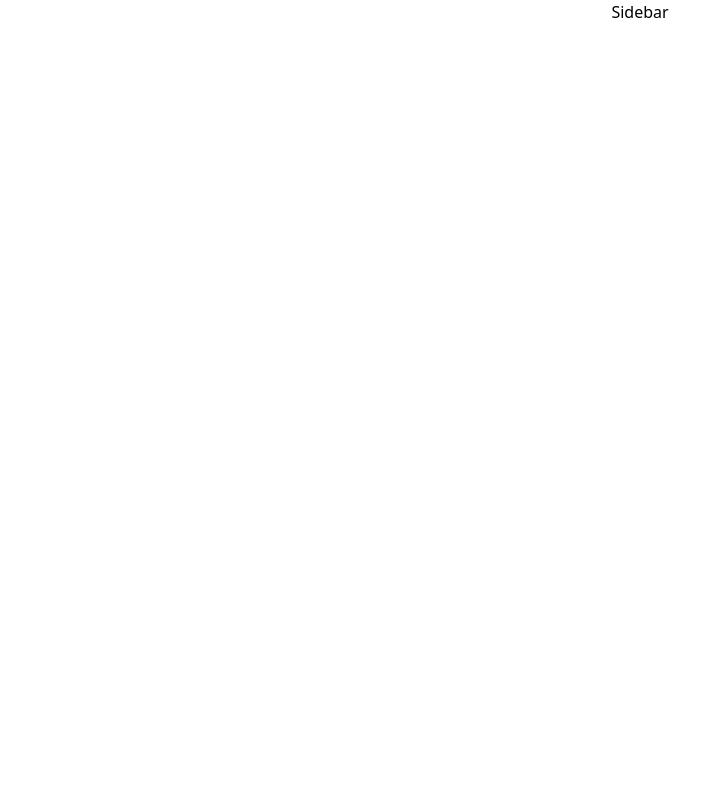
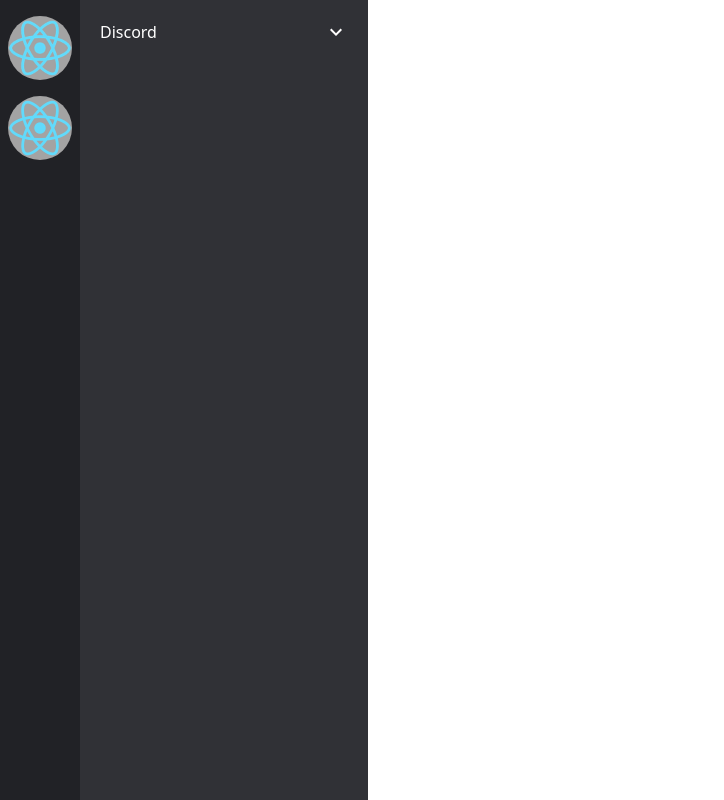
Before and after one commit to kumaotto/discord_clone, a React (Create React App) app: page / in a window 1280 px wide. Shown: the whole page, without its empty margins (0-724 px from the left). Built offline with nearby package versions, Linux system fonts and the light colour scheme; the HTML template or start-up script is replaced by a standard one.

Commit message:
fix sidebar

```diff
--- a/package.json
+++ b/package.json
@@ -3,6 +3,10 @@
   "version": "0.1.0",
   "private": true,
   "dependencies": {
+    "@emotion/react": "^11.10.6",
+    "@emotion/styled": "^11.10.6",
+    "@mui/icons-material": "^5.11.16",
+    "@mui/material": "^5.12.2",
     "@testing-library/jest-dom": "^5.14.1",
     "@testing-library/react": "^13.0.0",
     "@testing-library/user-event": "^13.2.1",
--- a/src/App.css
+++ /dev/null
@@ -1,38 +0,0 @@
-.App {
-  text-align: center;
-}
-
-.App-logo {
-  height: 40vmin;
-  pointer-events: none;
-}
-
-@media (prefers-reduced-motion: no-preference) {
-  .App-logo {
-    animation: App-logo-spin infinite 20s linear;
-  }
-}
-
-.App-header {
-  background-color: #282c34;
-  min-height: 100vh;
-  display: flex;
-  flex-direction: column;
-  align-items: center;
-  justify-content: center;
-  font-size: calc(10px + 2vmin);
-  color: white;
-}
-
-.App-link {
-  color: #61dafb;
-}
-
-@keyframes App-logo-spin {
-  from {
-    transform: rotate(0deg);
-  }
-  to {
-    transform: rotate(360deg);
-  }
-}
--- a/src/App.tsx
+++ b/src/App.tsx
@@ -1,5 +1,4 @@
 import React from 'react';
-import './App.css';
 import Sidebar from './components/sidebar/Sidebar';
 
 function App() {
--- a/src/components/sidebar/Sidebar.tsx
+++ b/src/components/sidebar/Sidebar.tsx
@@ -1,8 +1,26 @@
 import React from 'react'
+import ExpandMoreIcon from '@mui/icons-material/ExpandMore';
 
 const Sidebar = () => {
   return (
-    <div>Sidebar</div>
+    <div className='flex'>
+      <div className='flex flex-0.35 h-screen'>
+        <div className='flex flex-col items-center px-2 py-4 w-20 bg-sidebar'>
+          <div className='rounded-full bg-neutral-400 mb-4'>
+            <img src="./logo192.png" className='' alt="" />
+          </div>
+          <div className='rounded-full bg-neutral-400'>
+            <img src="./logo512.png" className='' alt="" />
+          </div>
+        </div>
+        <div className="bg-side-menu w-72">
+          <div className='text-white flex items-center px-5 py-5 justify-between'>
+            <h3>Discord</h3>
+            <ExpandMoreIcon />
+          </div>
+        </div>
+      </div>
+    </div>
   )
 }
 
--- a/tailwind.config.js
+++ b/tailwind.config.js
@@ -1,8 +1,16 @@
 /** @type {import('tailwindcss').Config} */
 module.exports = {
-  content: ["./src/**/*.{tsx}"],
+  content: ["./src/**/*.{js,jsx,ts,tsx}"],
   theme: {
-    extend: {},
+    extend: {
+      flex: {
+        '0.35': '0.35 1'
+      },
+      backgroundColor: {
+        'sidebar': '#212226',
+        'side-menu': '#303136'
+      }
+    },
   },
   plugins: [],
 }
```
Also changed, not shown: 1 other file (tests, documents, lock files or other folders).
